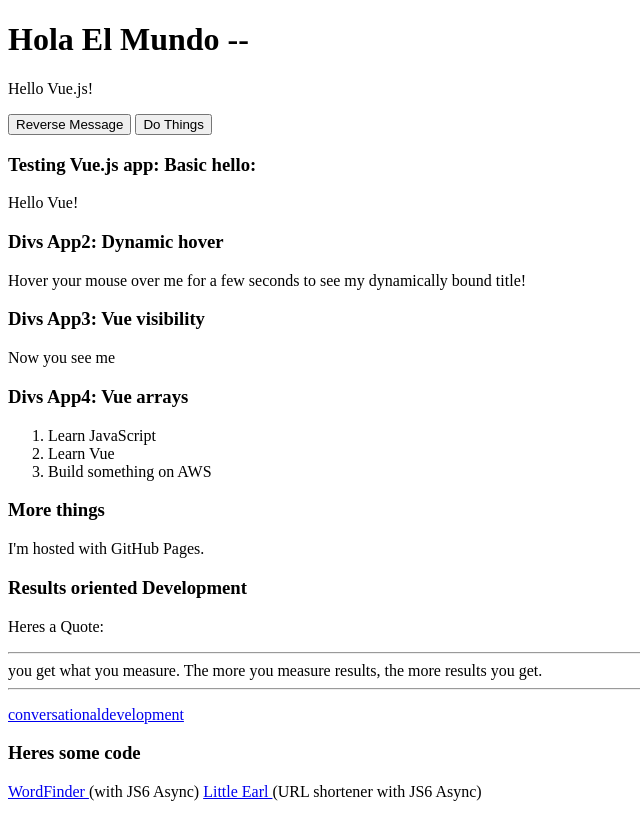
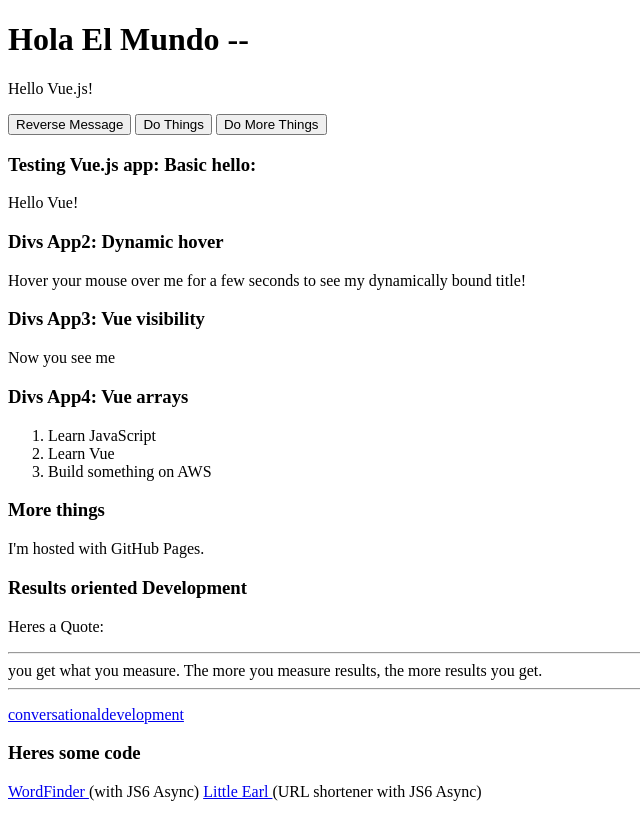
Before and after one commit to richardglenski/richardglenski.github.io, a plain HTML site: page index.html in a window 1280 px wide. Shown: the whole page, without its empty margins (0-640 px from the left). Drawn offline with nearby package versions, Linux system fonts and the light colour scheme.

Commit message:
try something - nesting

```diff
--- a/index.html
+++ b/index.html
@@ -9,8 +9,7 @@
       <p>{{ message }}</p>
       <button v-on:click="reverseMessage">Reverse Message</button>
       <button v-on:click="doThings">Do Things</button>
-    </div>
-
+      <button v-on:click="doMoreThings">Do More Things</button>
         <h3> Testing Vue.js  app: Basic hello: </h3>
             <div id="app">
               {{ message }}
@@ -22,12 +21,10 @@
                 to see my dynamically bound title!
                 </span>
             </div>
-
         <h3> Divs App3: Vue visibility </h3>
             <div id="app-3">
               <span v-if="seen">Now you see me</span>
             </div>
-
         <h3> Divs App4: Vue arrays </h3>
            <div id="app-4">
             <ol>
@@ -36,7 +33,7 @@
                </li>
             </ol>
         </div>
-
+    </div>
 
 <h3> More things </h3>
 <p>I'm hosted with GitHub Pages.</p>
```
Lines whose indentation alone changed are shown as unchanged.
